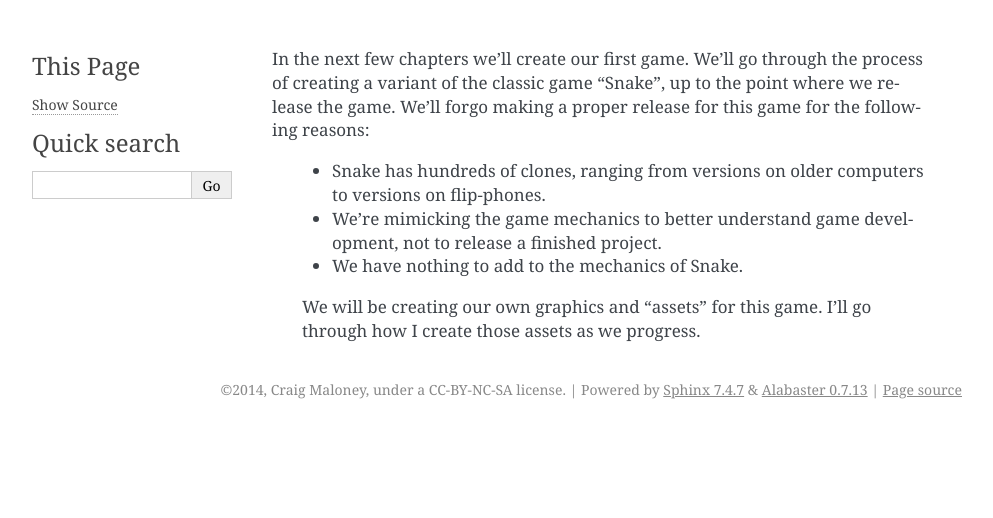
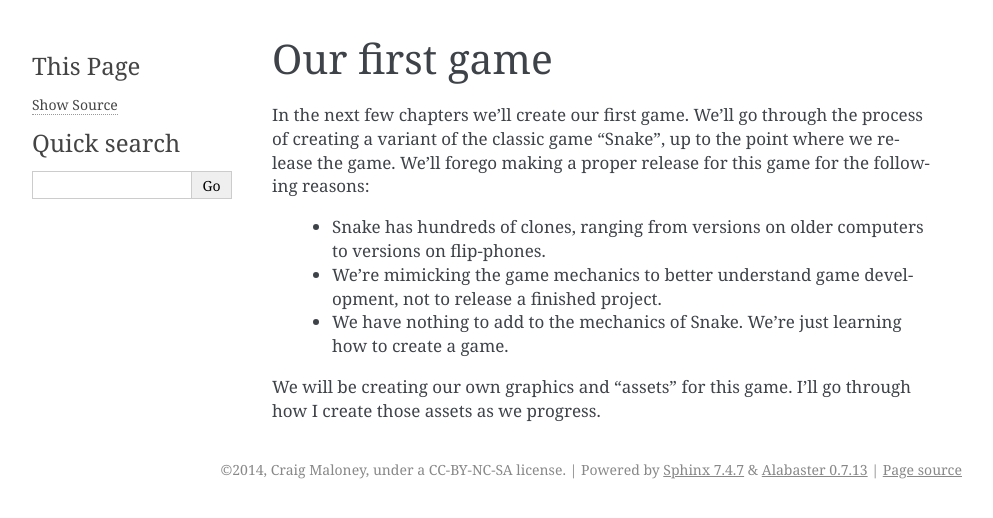
Before and after one commit to craigmaloney/pygame_book, a Sphinx documentation site: the page built from source/chapter2/index.rst, in a window 1280 px wide. Shown: the top 518 px of the page, without its empty margins (148-1141 px from the left). Built offline with Sphinx 7.4.7, drawn with Linux system fonts in a browser that asks for light colours.

Commit message:
Incidental update

```diff
--- a/source/chapter1/index.rst
+++ b/source/chapter1/index.rst
@@ -317,3 +317,5 @@ Let's step through the code itself to see what is happening:
     :linenos:
 
 Line 74 copies the events that are waiting in the pygame event queue since the last time the events were picked up. The event queue holds all of the events since the program was initialized, and continues receiving events for as long as the application is running. The ``events`` variable stores the list of those events for us to process in the upcoming block of code.
+
+Line
--- a/source/chapter2/index.rst
+++ b/source/chapter2/index.rst
@@ -1,7 +1,10 @@
-In the next few chapters we'll create our first game. We'll go through the process of creating a variant of the classic game "Snake", up to the point where we release the game. We'll forgo making a proper release for this game for the following reasons:
+Our first game
+==============
+
+In the next few chapters we'll create our first game. We'll go through the process of creating a variant of the classic game "Snake", up to the point where we release the game. We'll forego making a proper release for this game for the following reasons:
 
  * Snake has hundreds of clones, ranging from versions on older computers to versions on flip-phones.
  * We're mimicking the game mechanics to better understand game development, not to release a finished project.
- * We have nothing to add to the mechanics of Snake.
+ * We have nothing to add to the mechanics of Snake. We're just learning how to create a game.
 
- We will be creating our own graphics and "assets" for this game. I'll go through how I create those assets as we progress.
+We will be creating our own graphics and "assets" for this game. I'll go through how I create those assets as we progress.
--- a/source/index.rst
+++ b/source/index.rst
@@ -13,6 +13,7 @@ Contents:
 
   introduction/introduction
   chapter1/index
+  chapter2/index
 
 Indices and tables
 ==================
```
